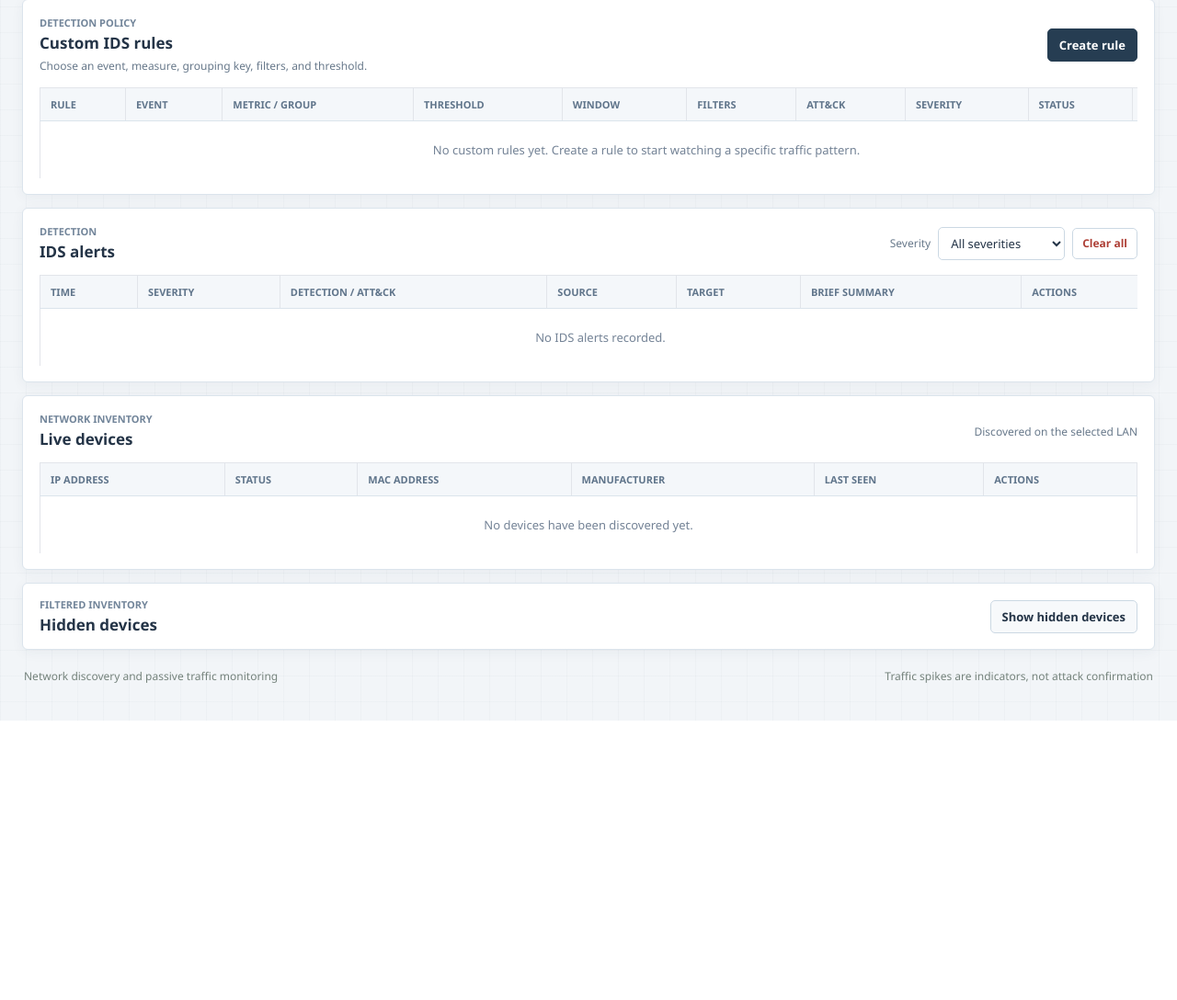
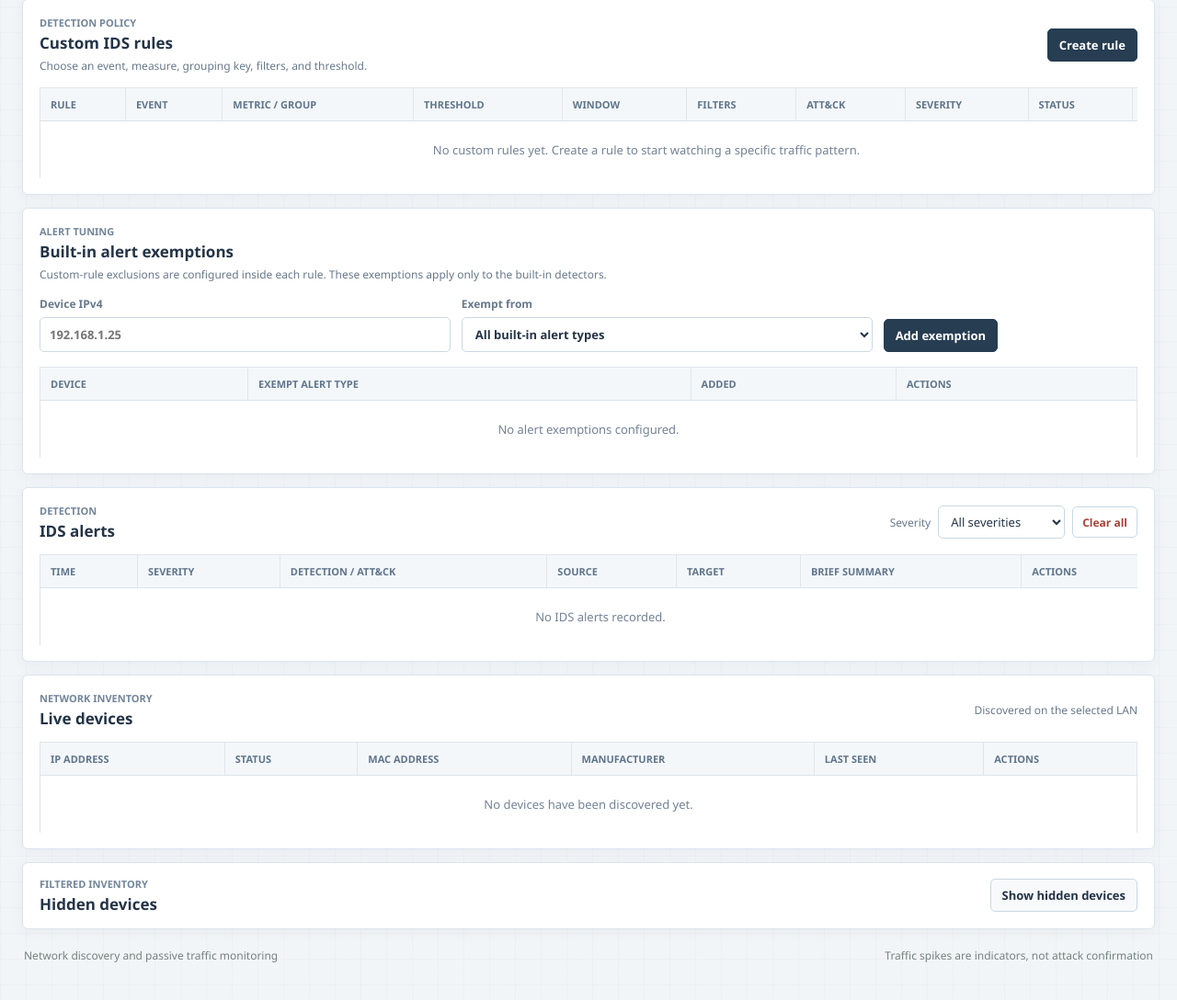
Before and after one commit to PropPlane/Python-Discovery-Dashboard, a Flask app: page / in a window 1280 px wide. Shown: the part 777-1865 px from the top of the page at 92% size. Before the commit the page ends 1561 px from the top, so only its background shows below. Run offline with Flask 3, Linux system fonts and the light colour scheme; data that the repository does not hold is empty.

Commit message:
Added validation to prevent custom rule categories from being used in global exemptions. Updated the UI to clarify that the "All alert types" option only applies to built-in alert types.

```diff
--- a/utils/custom_ids.py
+++ b/utils/custom_ids.py
@@ -34,6 +34,9 @@ class CustomRuleEngine:
             for rule in rules:
                 rule_type = rule["rule_type"]
                 if rule_type == "new_device":
+                    continue
+                excluded_ips = set(rule.get("excluded_ips") or ())
+                if source_ip in excluded_ips or event_destination in excluded_ips:
                     continue
                 if rule.get("source_ip") and rule["source_ip"] != source_ip:
                     continue
@@ -151,6 +154,8 @@ class CustomRuleEngine:
             for rule in self._get_rules(now):
                 if rule["rule_type"] != "new_device":
                     continue
+                if source_ip in set(rule.get("excluded_ips") or ()):
+                    continue
                 if rule.get("source_ip") and rule["source_ip"] != source_ip:
                     continue
 
--- a/web/app.py
+++ b/web/app.py
@@ -7,12 +7,15 @@ if str(PROJECT_ROOT) not in sys.path:
     sys.path.insert(0, str(PROJECT_ROOT))
 
 from database.db import (
+    add_ids_alert_exemption,
     delete_all_ids_alerts,
     delete_ids_alert,
+    delete_ids_alert_exemption,
     create_ids_rule,
     delete_ids_rule,
     get_all_devices,
     get_ids_rules,
+    get_ids_alert_exemptions,
     get_recent_ids_alerts,
     get_recent_packet_counts,
     record_packet_count,
@@ -127,6 +130,30 @@ def api_delete_ids_alert(alert_id):
     return jsonify({"ok": True, "id": alert_id})
 
 
+@app.route("/api/ids/exemptions", methods=["GET"])
+def api_ids_alert_exemptions():
+    return jsonify(get_ids_alert_exemptions())
+
+
+@app.route("/api/ids/exemptions", methods=["POST"])
+def api_add_ids_alert_exemption():
+    data = request.get_json(force=True, silent=True) or {}
+    try:
+        exemption = add_ids_alert_exemption(
+            data.get("device_ip"), data.get("alert_type", "*")
+        )
+    except ValueError as error:
+        return jsonify({"error": str(error)}), 400
+    return jsonify(exemption), 201
+
+
+@app.route("/api/ids/exemptions/<int:exemption_id>", methods=["DELETE"])
+def api_delete_ids_alert_exemption(exemption_id):
+    if not delete_ids_alert_exemption(exemption_id):
+        return jsonify({"error": "exemption not found"}), 404
+    return jsonify({"ok": True, "id": exemption_id})
+
+
 @app.route("/api/ids/rules", methods=["GET"])
 def api_ids_rules():
     return jsonify(get_ids_rules())
--- a/web/static/app.js
+++ b/web/static/app.js
@@ -2,6 +2,7 @@ const deviceTable = document.getElementById("deviceTable");
 const countEl = document.getElementById("count");
 let currentIdsAlerts = [];
 let currentIdsRules = [];
+let currentAlertExemptions = [];
 
 function escapeHtml(value) {
     return String(value ?? "").replace(/[&<>"']/g, (char) => ({
@@ -294,9 +295,88 @@ function renderIdsAlerts() {
 async function loadIdsAlerts() {
     try {
         currentIdsAlerts = await fetchJson('/api/ids/alerts');
+        updateExemptionAlertTypes();
         renderIdsAlerts();
     } catch (error) {
         console.error('Failed to load IDS alerts:', error);
+    }
+}
+
+function updateExemptionAlertTypes() {
+    const select = document.getElementById('exemptionAlertType');
+    if (!select) return;
+    const selected = select.value;
+    const builtinTypes = [
+        ['*', 'All built-in alert types'],
+        ['Port scan', 'Port scan'],
+        ['Packet burst', 'Packet burst'],
+        ['Conflicting ARP claim', 'Conflicting ARP claim'],
+    ];
+    const known = new Set(builtinTypes.map(([value]) => value));
+    select.innerHTML = builtinTypes.map(([value, label]) =>
+        `<option value="${escapeHtml(value)}">${escapeHtml(label)}</option>`
+    ).join('');
+    select.value = known.has(selected) ? selected : '*';
+}
+
+function renderAlertExemptions() {
+    const table = document.getElementById('alertExemptionTable');
+    if (!table) return;
+    if (!currentAlertExemptions.length) {
+        table.innerHTML = '<tr><td class="empty-state" colspan="4">No alert exemptions configured.</td></tr>';
+        return;
+    }
+
+    table.innerHTML = currentAlertExemptions.map((exemption) => `
+        <tr>
+            <td>${escapeHtml(exemption.device_ip)}</td>
+            <td>${escapeHtml(exemption.alert_type === '*' ? 'All built-in alert types' : exemption.alert_type)}</td>
+            <td>${escapeHtml(exemption.created_at)}</td>
+            <td><button class="delete-exemption-button" type="button" data-exemption-id="${escapeHtml(exemption.id)}">Remove</button></td>
+        </tr>
+    `).join('');
+}
+
+async function loadAlertExemptions() {
+    try {
+        currentAlertExemptions = await fetchJson('/api/ids/exemptions');
+        renderAlertExemptions();
+    } catch (error) {
+        console.error('Failed to load alert exemptions:', error);
+    }
+}
+
+async function submitAlertExemption(event) {
+    event.preventDefault();
+    const form = event.currentTarget;
+    const message = document.getElementById('exemptionFormMessage');
+    const values = new FormData(form);
+    if (message) message.textContent = '';
+    try {
+        const response = await fetch('/api/ids/exemptions', {
+            method: 'POST',
+            headers: { 'Content-Type': 'application/json' },
+            body: JSON.stringify(Object.fromEntries(values.entries())),
+        });
+        const result = await response.json();
+        if (!response.ok) throw new Error(result.error || 'Could not add exemption.');
+        form.reset();
+        if (message) message.textContent = `Exemption added for ${result.device_ip}.`;
+        await loadAlertExemptions();
+    } catch (error) {
+        if (message) message.textContent = error.message;
+    }
+}
+
+async function deleteAlertExemption(exemptionId) {
+    try {
+        await fetchJson(`/api/ids/exemptions/${encodeURIComponent(exemptionId)}`, { method: 'DELETE' });
+        currentAlertExemptions = currentAlertExemptions.filter(
+            (exemption) => String(exemption.id) !== String(exemptionId)
+        );
+        renderAlertExemptions();
+    } catch (error) {
+        console.error('Failed to remove alert exemption:', error);
     }
 }
 
@@ -339,6 +419,7 @@ function renderIdsRules() {
             `dst ${rule.destination_ip || 'any'}`,
             rule.protocol === 'ANY' ? '' : rule.protocol,
             rule.min_sources > 1 ? `${rule.min_sources}+ sources` : '',
+            rule.excluded_ips?.length ? `${rule.excluded_ips.length} excluded` : '',
         ].filter(Boolean).join(' · ');
         const nextEnabled = !rule.enabled;
         return `
@@ -516,6 +597,7 @@ async function submitIdsRule(event) {
     const rule = Object.fromEntries(values.entries());
     rule.threshold = Number(rule.threshold);
     rule.window_seconds = Number(rule.window_seconds);
+    rule.excluded_ips = String(rule.excluded_ips || '').split(/[\s,]+/).filter(Boolean);
     rule.enabled = form.elements.enabled.checked;
 
     if (errorMessage) errorMessage.textContent = '';
@@ -666,6 +748,12 @@ eventSource.onerror = () => {
 };
 
 document.addEventListener('click', (event) => {
+    const removeExemptionButton = event.target.closest('.delete-exemption-button');
+    if (removeExemptionButton) {
+        deleteAlertExemption(removeExemptionButton.dataset.exemptionId);
+        return;
+    }
+
     const ruleToggle = event.target.closest('.rule-toggle-button');
     if (ruleToggle) {
         setIdsRuleEnabled(ruleToggle.dataset.ruleId, ruleToggle.dataset.enabled === 'true');
@@ -711,6 +799,11 @@ document.addEventListener('click', (event) => {
         clearAlerts();
     }
 });
+
+const alertExemptionForm = document.getElementById('alertExemptionForm');
+if (alertExemptionForm) {
+    alertExemptionForm.addEventListener('submit', submitAlertExemption);
+}
 
 const createRuleButton = document.getElementById('createIdsRule');
 const idsRuleDialog = document.getElementById('idsRuleDialog');
@@ -765,9 +858,11 @@ if (snifferToggle) {
 loadDevices();
 loadNetworkInfo();
 loadIdsRules();
+loadAlertExemptions();
 fetchSnifferStatus();
 setInterval(loadDevices, 10000);
 setInterval(loadNetworkInfo, 30000);
 setInterval(loadIdsRules, 15000);
+setInterval(loadAlertExemptions, 15000);
 setInterval(loadIdsAlerts, 5000);
 setInterval(fetchSnifferStatus, 10000);
--- a/web/static/dashboard.css
+++ b/web/static/dashboard.css
@@ -362,6 +362,64 @@ body.dashboard-page {
     text-align: center;
 }
 
+.exemption-form {
+    display: grid;
+    grid-template-columns: minmax(180px, 1fr) minmax(220px, 1fr) auto minmax(140px, auto);
+    align-items: end;
+    gap: 12px;
+    margin-bottom: 16px;
+}
+
+.exemption-form label {
+    display: flex;
+    min-width: 0;
+    flex-direction: column;
+    gap: 6px;
+    color: var(--muted);
+    font-size: 12px;
+    font-weight: 650;
+}
+
+.exemption-form input,
+.exemption-form select {
+    width: 100%;
+    min-height: 38px;
+    padding: 7px 10px;
+    border: 1px solid #cbd8e3;
+    border-radius: 5px;
+    background: #ffffff;
+    color: var(--ink);
+    font: inherit;
+    font-size: 13px;
+}
+
+.exemption-message {
+    align-self: center;
+    color: var(--muted);
+    font-size: 12px;
+}
+
+.delete-exemption-button {
+    min-height: 32px;
+    padding: 5px 9px;
+    border: 1px solid #d8c9c7;
+    border-radius: 5px;
+    background: #ffffff;
+    color: var(--red);
+    cursor: pointer;
+    font: inherit;
+    font-size: 12px;
+    font-weight: 650;
+}
+
+.delete-exemption-button:hover {
+    background: #fff5f3;
+}
+
+.exemptions-table {
+    min-width: 620px;
+}
+
 .hidden-devices-card {
     padding: 0;
     overflow: hidden;
@@ -487,6 +545,15 @@ body.dashboard-page {
     .page-footer {
         flex-direction: column;
     }
+
+    .exemption-form {
+        grid-template-columns: minmax(0, 1fr);
+        align-items: stretch;
+    }
+
+    .exemption-message {
+        min-height: 16px;
+    }
 }
 
 .rules-table {
@@ -595,7 +662,8 @@ body.dashboard-page {
 }
 
 .rule-form-grid input:not([type="checkbox"]),
-.rule-form-grid select {
+.rule-form-grid select,
+.rule-form-grid textarea {
     width: 100%;
     min-height: 40px;
     padding: 8px 10px;
@@ -605,6 +673,11 @@ body.dashboard-page {
     color: var(--ink);
     font: inherit;
     font-size: 14px;
+}
+
+.rule-form-grid textarea {
+    min-height: 76px;
+    resize: vertical;
 }
 
 .rule-enabled-field {
--- a/web/templates/index.html
+++ b/web/templates/index.html
@@ -320,6 +320,44 @@
     </section>
 
     <section class="panel">
+        <div class="section-heading exemption-heading">
+            <div>
+                <p class="section-kicker">Alert tuning</p>
+                <h2>Built-in alert exemptions</h2>
+                <p class="chart-note">Custom-rule exclusions are configured inside each rule. These exemptions apply only to the built-in detectors.</p>
+            </div>
+        </div>
+        <form id="alertExemptionForm" class="exemption-form">
+            <label>Device IPv4
+                <input name="device_ip" type="text" inputmode="decimal" required placeholder="192.168.1.25">
+            </label>
+            <label>Exempt from
+                <select name="alert_type" id="exemptionAlertType">
+                    <option value="*">All built-in alert types</option>
+                    <option value="Port scan">Port scan</option>
+                    <option value="Packet burst">Packet burst</option>
+                    <option value="Conflicting ARP claim">Conflicting ARP claim</option>
+                </select>
+            </label>
+            <button class="capture-button" type="submit">Add exemption</button>
+            <span id="exemptionFormMessage" class="exemption-message" role="status"></span>
+        </form>
+        <div class="table-scroll">
+            <table class="exemptions-table">
+                <thead>
+                    <tr>
+                        <th>Device</th>
+                        <th>Exempt alert type</th>
+                        <th>Added</th>
+                        <th>Actions</th>
+                    </tr>
+                </thead>
+                <tbody id="alertExemptionTable"></tbody>
+            </table>
+        </div>
+    </section>
+
+    <section class="panel">
         <div class="section-heading alert-panel-heading">
             <div>
                 <p class="section-kicker">Detection</p>
@@ -476,6 +514,9 @@
             <label class="rule-destination-field">Destination IP filter <span>(optional)</span>
                 <input name="destination_ip" type="text" inputmode="decimal" placeholder="Any destination">
             </label>
+            <label class="rule-excluded-ips-field">Excluded device IPs <span>(optional, comma or line separated)</span>
+                <textarea name="excluded_ips" rows="3" placeholder="192.168.1.20, 192.168.1.35"></textarea>
+            </label>
             <label class="rule-min-sources-field">Minimum distinct sources
                 <input name="min_sources" type="number" min="1" max="10000" value="1">
             </label>
```
Also changed, not shown: database/db.py (+132 -3 lines), tests/test_alert_exemptions.py (added, +78 -0 lines), tests/test_custom_ids.py (+25 -0 lines), tests/test_ids_rules_api.py (+23 -0 lines), tests/test_packet_sniffer_rules.py (+22 -0 lines), tests/test_rule_schema_migration.py (+43 -0 lines), utils/packet_sniffer.py (+21 -6 lines).
